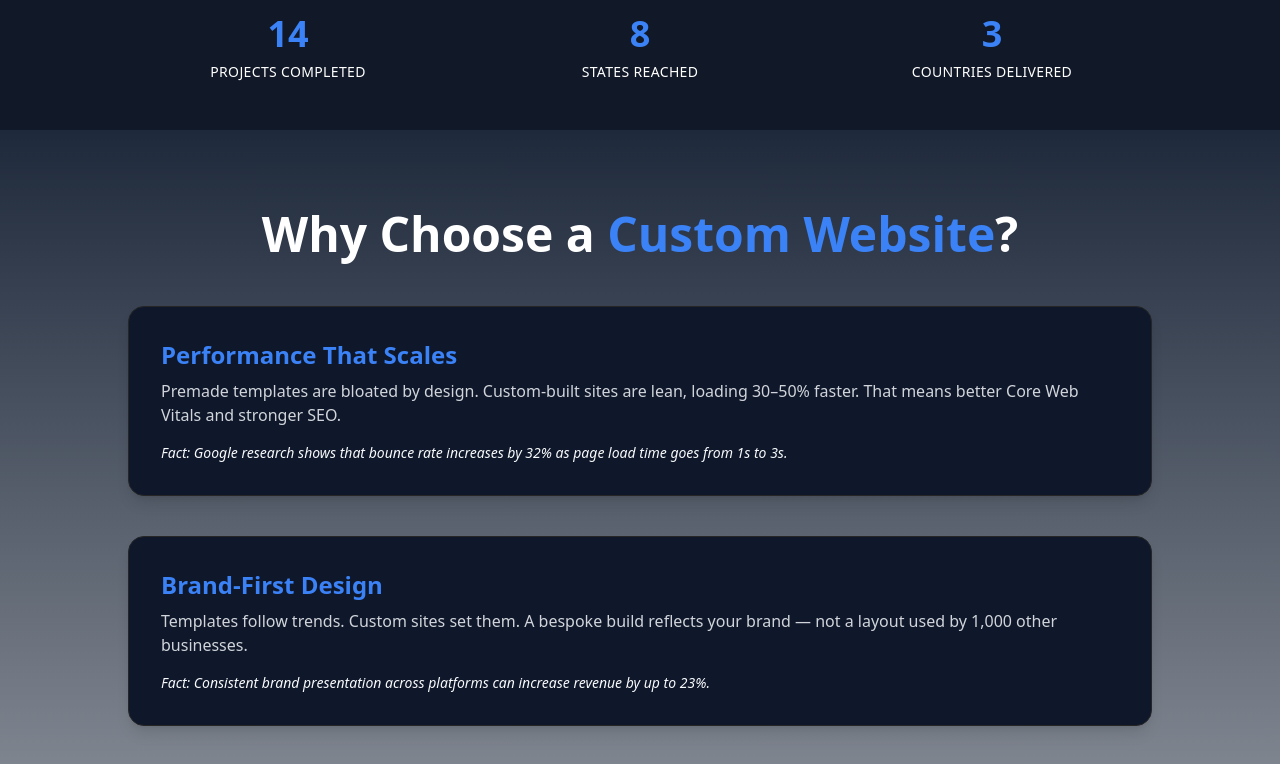
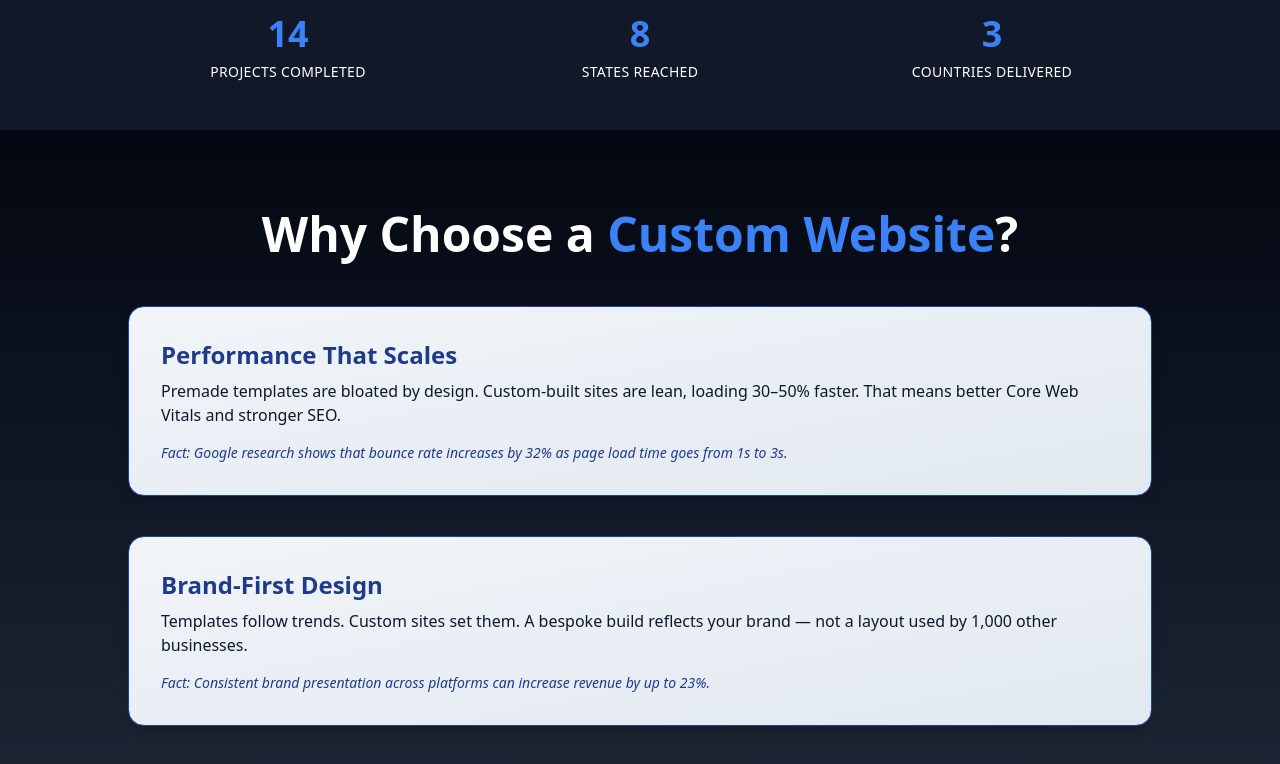
Before and after one commit to infinitepixel-dev/InfinitePixel-Main, a React (Vite) app: page / in a window 1280 px wide. Shown: the part 1660-2424 px from the top of the page. Built offline with nearby package versions, Linux system fonts and the light colour scheme; a web font is replaced by a local one.

Commit message:
adjusted font color for ada compliance

```diff
--- a/package.json
+++ b/package.json
@@ -19,6 +19,7 @@
     "@fortawesome/react-fontawesome": "^0.2.2",
     "axe-core": "^4.10.3",
     "gsap": "^3.12.5",
+    "prop-types": "^15.8.1",
     "react": "^18.3.1",
     "react-dom": "^18.3.1",
     "react-icons": "^5.3.0",
--- a/src/components/website/pages/WhyCustomWebsite.jsx
+++ b/src/components/website/pages/WhyCustomWebsite.jsx
@@ -56,7 +56,7 @@ export default function WhyCustomWebsite() {
   return (
     <section
       ref={containerRef}
-      className="px-6 py-20 text-white bg-gradient-to-b from-slate-800 to-neutral-50 md:px-12 lg:px-20"
+      className="px-6 py-20 text-white bg-gradient-to-b from-gray-950 via-gray-800 to-neutral-50 md:px-12 lg:px-20"
     >
       <div className="max-w-5xl mx-auto">
         <h2 className="mb-12 text-4xl font-bold text-center md:text-5xl">
@@ -66,13 +66,13 @@ export default function WhyCustomWebsite() {
           {reasons.map((reason, index) => (
             <div
               key={index}
-              className="p-6 border shadow-lg reason-card bg-slate-900 rounded-2xl md:p-8 border-neutral-800"
+              className="p-6 border border-blue-800 shadow-lg reason-card bg-gradient-to-tl from-slate-200 to-slate-100 rounded-2xl md:p-8"
             >
-              <h3 className="text-2xl font-semibold text-blue-500">
+              <h3 className="text-2xl font-semibold text-blue-900">
                 {reason.title}
               </h3>
-              <p className="mt-2 text-gray-300">{reason.desc}</p>
-              <p className="mt-4 text-sm italic text-slate-50">
+              <p className="mt-2 text-slate-900">{reason.desc}</p>
+              <p className="mt-4 text-sm italic text-blue-900">
                 Fact: {reason.fact}
               </p>
             </div>
```
Also changed, not shown: 1 other file (tests, documents, lock files or other folders).
